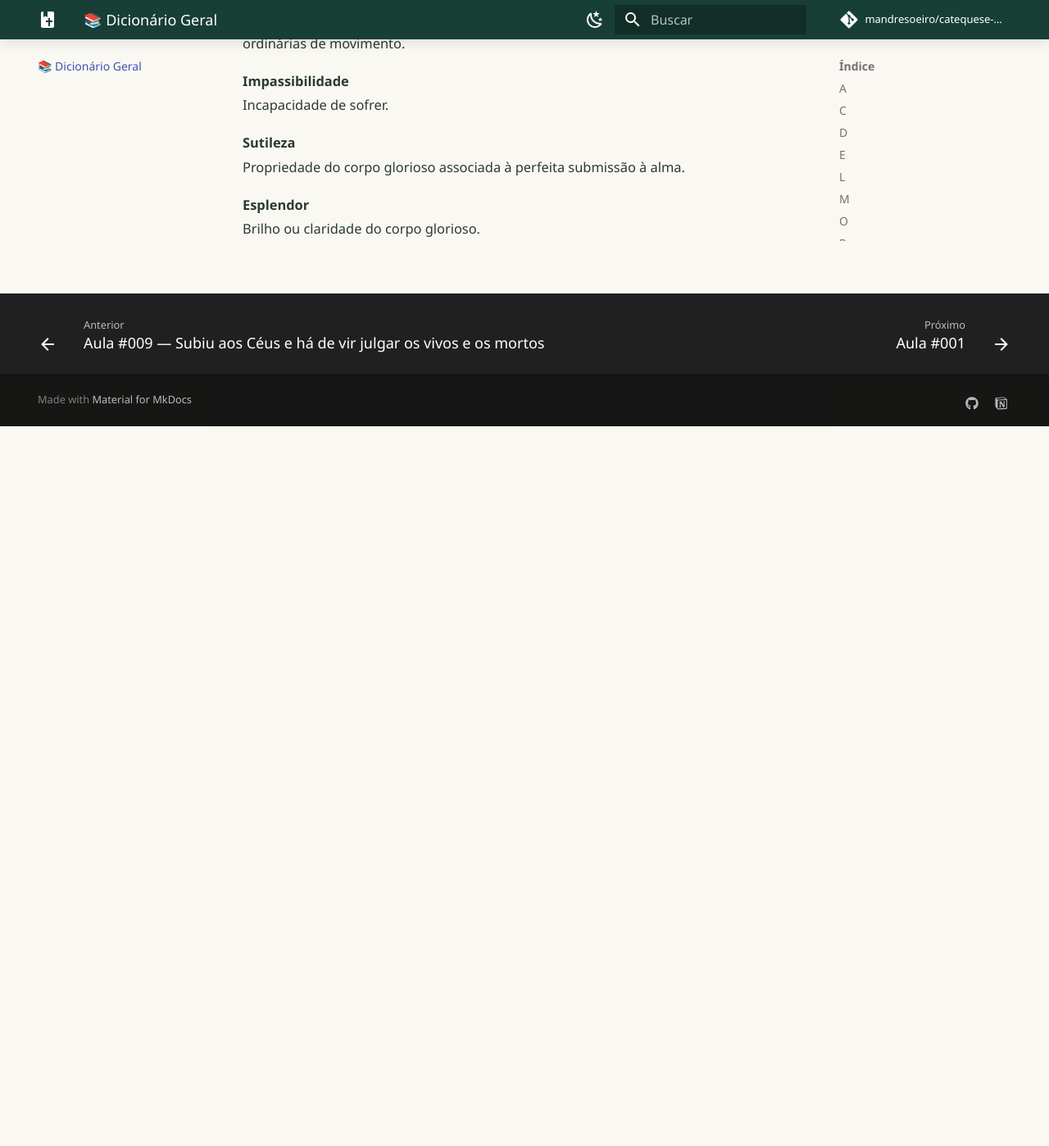
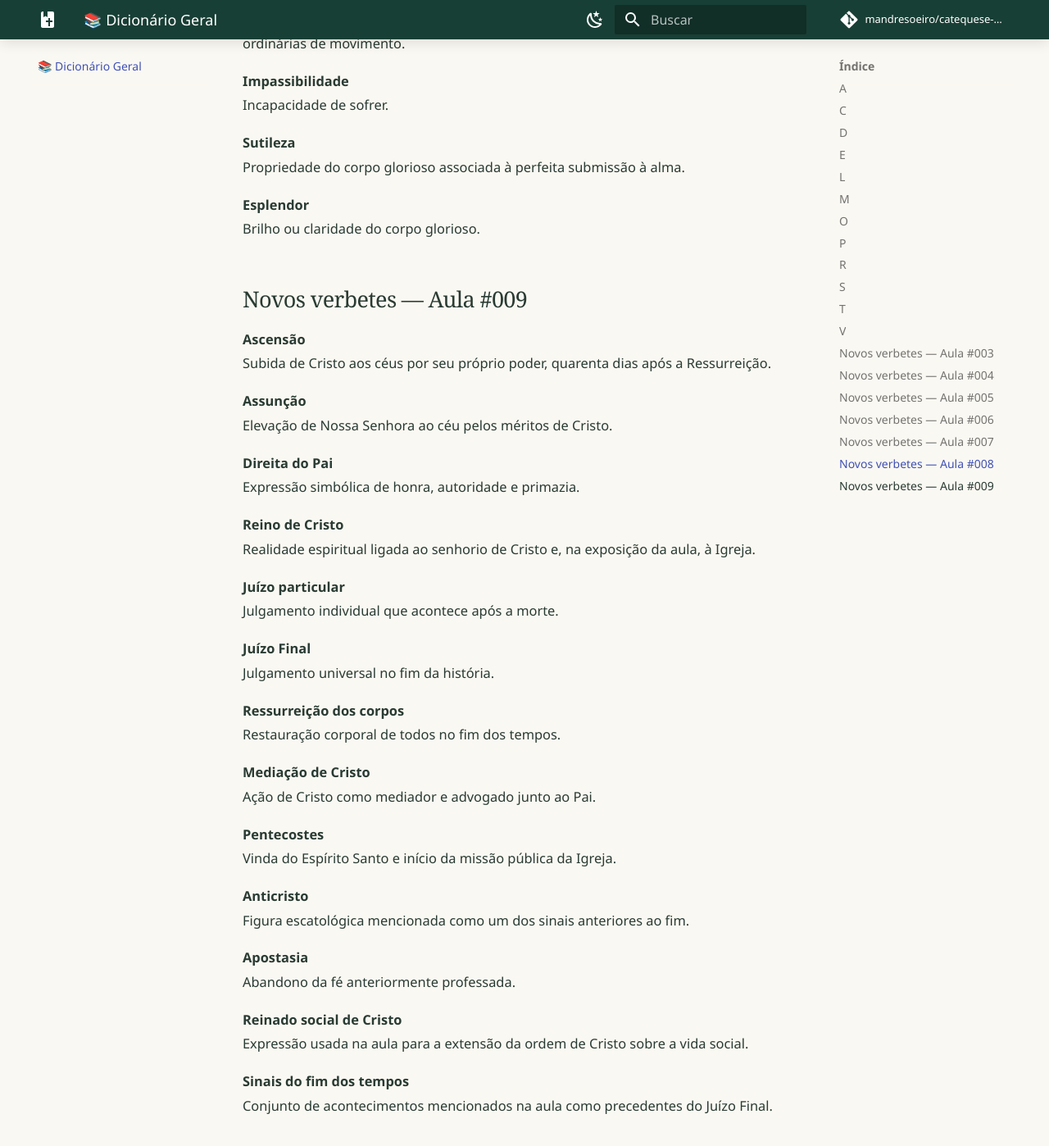
Before and after one commit to mandresoeiro/catequese-tradicional, an MkDocs documentation site: the page built from docs/dicionario.md, in a window 1280 px wide and 1400 px high, scrolled down 12814 px. Shown: the whole window at 82% size. Built offline with MkDocs 1.6.1 and Material for MkDocs 9.7.7, drawn with Linux system fonts in a browser that asks for light colours; comment, search, counter and statistics services are not loaded; before the commit the page ends 13334 px from its top, so only the background shows below that.

Commit message:
docs: adiciona verbetes da aula 009

```diff
--- a/docs/dicionario.md
+++ b/docs/dicionario.md
@@ -448,3 +448,45 @@ Propriedade do corpo glorioso associada à perfeita submissão à alma.
 
 **Esplendor**
 Brilho ou claridade do corpo glorioso.
+
+
+## Novos verbetes — Aula #009
+
+**Ascensão**
+Subida de Cristo aos céus por seu próprio poder, quarenta dias após a Ressurreição.
+
+**Assunção**
+Elevação de Nossa Senhora ao céu pelos méritos de Cristo.
+
+**Direita do Pai**
+Expressão simbólica de honra, autoridade e primazia.
+
+**Reino de Cristo**
+Realidade espiritual ligada ao senhorio de Cristo e, na exposição da aula, à Igreja.
+
+**Juízo particular**
+Julgamento individual que acontece após a morte.
+
+**Juízo Final**
+Julgamento universal no fim da história.
+
+**Ressurreição dos corpos**
+Restauração corporal de todos no fim dos tempos.
+
+**Mediação de Cristo**
+Ação de Cristo como mediador e advogado junto ao Pai.
+
+**Pentecostes**
+Vinda do Espírito Santo e início da missão pública da Igreja.
+
+**Anticristo**
+Figura escatológica mencionada como um dos sinais anteriores ao fim.
+
+**Apostasia**
+Abandono da fé anteriormente professada.
+
+**Reinado social de Cristo**
+Expressão usada na aula para a extensão da ordem de Cristo sobre a vida social.
+
+**Sinais do fim dos tempos**
+Conjunto de acontecimentos mencionados na aula como precedentes do Juízo Final.
```
